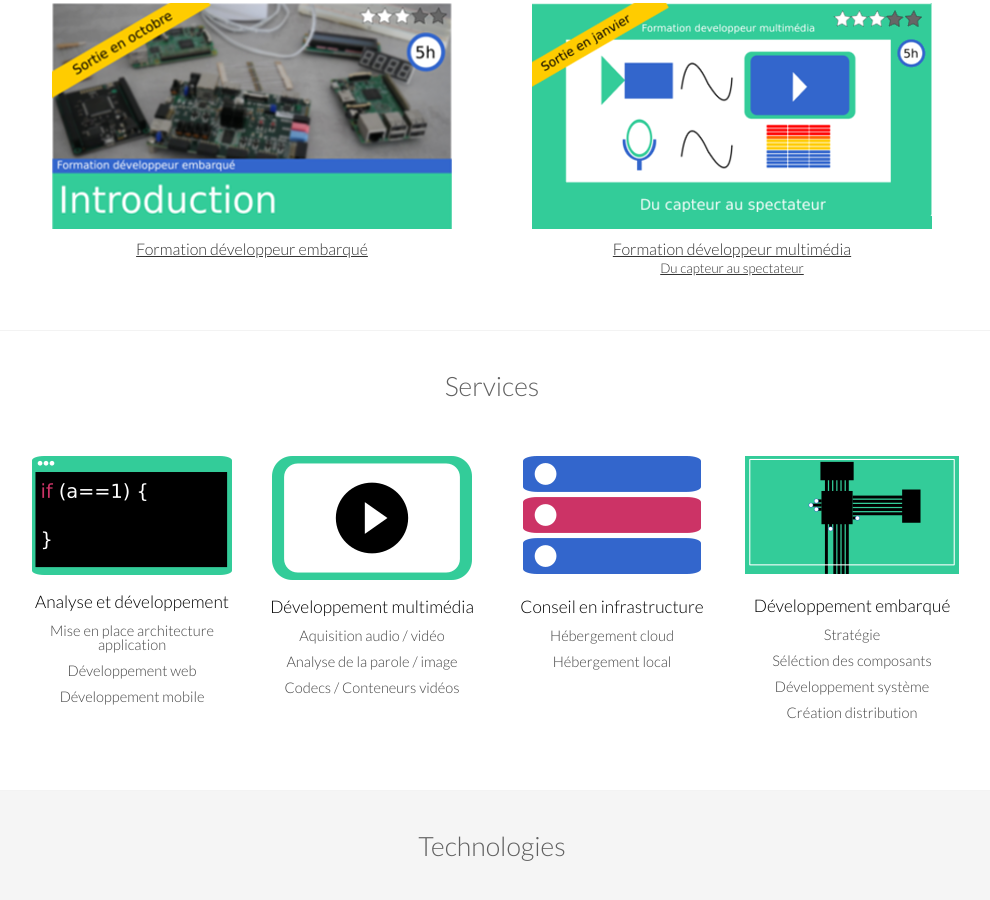
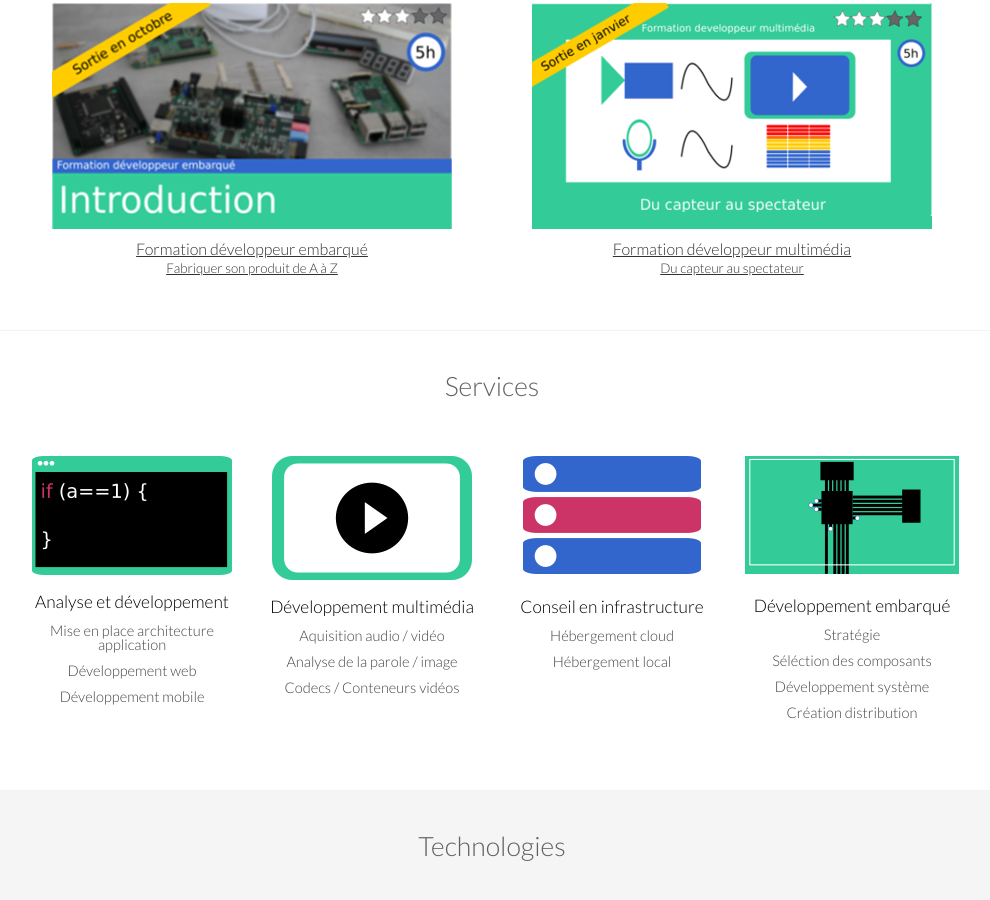
Before and after one commit to ludovic-bouguerra/site, a Jekyll site: the page built from index.md, in a window 1280 px wide and 900 px high, scrolled down 522 px. Shown: the whole window, without its empty margins (148-1138 px from the left). Built offline with Jekyll 4.4.1, drawn with Linux system fonts in a browser that asks for light colours.

Commit message:
Adding formation title

```diff
--- a/_layouts/home.html
+++ b/_layouts/home.html
@@ -10,6 +10,8 @@
 
                 <div class="icon"><a href="/formations/developpeur-embarque-yocto-buildroot-android-oem-odm.html"><img src="/images/home/learning/formation-developpeur-embarque.png"></a></div>
                 <h3><a href="/formations/developpeur-embarque-yocto-buildroot-android-oem-odm.html">Formation d&eacute;veloppeur embarqu&eacute;</a></h3>
+                <h4><a href="/formations/developpeur-embarque-yocto-buildroot-android-oem-odm.html">Fabriquer son produit de A à Z</a></h4>
+
         </div>
         <div class="eight columns">
 
```
